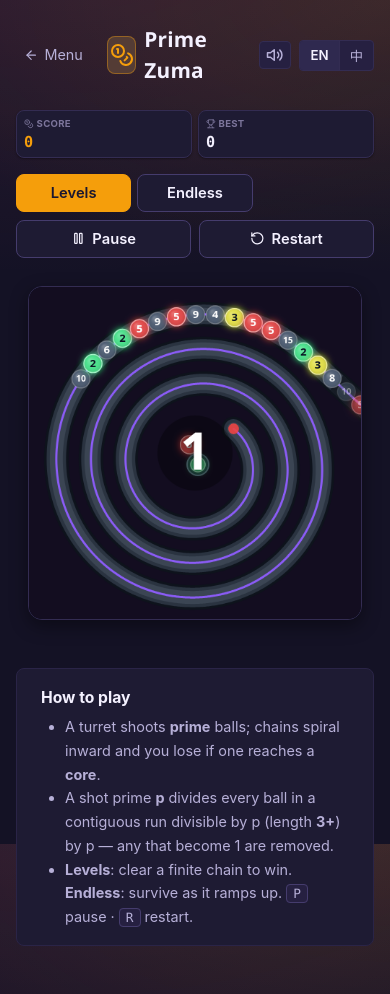
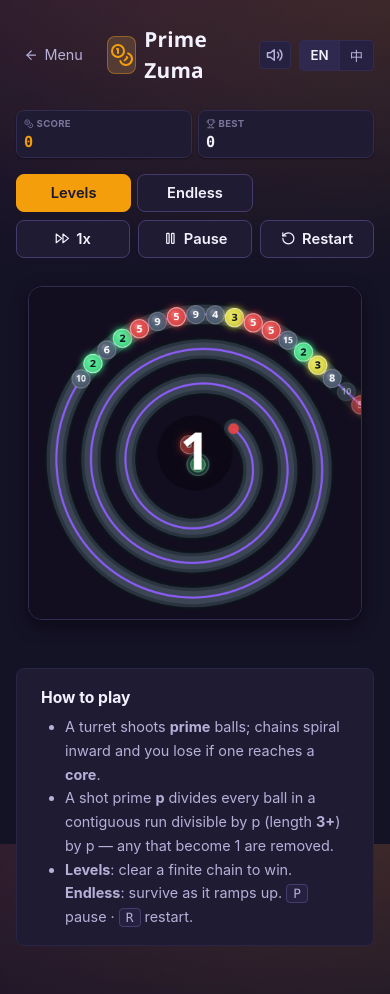
Before and after one commit to boshow88/gamebox, a plain HTML site: page games/prime-zuma.html in a window 390 px wide. Both pictures are taken after a click on the button "1-1". Drawn offline with Linux system fonts and the light colour scheme.

Commit message:
Prime Zuma: add fast-forward (1x-4x) speed button for uniform time-scaling via sub-stepping

```diff
--- a/games/prime-zuma.html
+++ b/games/prime-zuma.html
@@ -62,6 +62,10 @@
             </div>
             <span class="spacer"></span>
             <div class="control-actions">
+                <button class="btn toggle" id="ff-btn" type="button" data-i18n-title="pzSpeed" title="Speed" disabled>
+                    <span data-icon="fast-forward" aria-hidden="true"></span>
+                    <span data-role="ff-label">1x</span>
+                </button>
                 <button class="btn" id="pause-btn" type="button" disabled>
                     <span data-icon="pause" aria-hidden="true"></span>
                     <span data-role="pause-label" data-i18n="pause">Pause</span>
--- a/js/arcade.js
+++ b/js/arcade.js
@@ -259,6 +259,10 @@
             '<line x1="6" x2="18" y1="18" y2="6"/>',
         'mirror-back':
             '<line x1="6" x2="18" y1="6" y2="18"/>',
+        // lucide "fast-forward" — the speed/fast-forward toggle
+        'fast-forward':
+            '<polygon points="13 19 22 12 13 5 13 19"/>'
+            + '<polygon points="2 19 11 12 2 5 2 19"/>',
     };
 
     function icon(name, opts) {
--- a/js/games/prime-zuma.js
+++ b/js/games/prime-zuma.js
@@ -18,7 +18,7 @@
             pzName: 'Prime Zuma', pzScore: 'Score',
             pzLevelMode: 'Levels', pzEndless: 'Endless', pzEasy: 'Easy', pzNormal: 'Normal', pzHard: 'Hard',
             pzBalanced: 'Balanced', pzDiverse: 'Diverse', pzGnarly: 'Heavy', pzBlitz: 'Blitz', pzHardPrimes: 'Tricky',
-            pzPickLevel: 'Pick a level', pzClear: 'Cleared!', pzFailed: 'Failed', pzOk: 'OK', pzGameOver: 'Game Over',
+            pzPickLevel: 'Pick a level', pzClear: 'Cleared!', pzFailed: 'Failed', pzOk: 'OK', pzGameOver: 'Game Over', pzSpeed: 'Speed',
             pzHelp1Html: 'A turret shoots <strong>prime</strong> balls; chains spiral inward and you lose if one reaches a <strong>core</strong>.',
             pzHelp2Html: 'A shot prime <strong>p</strong> divides every ball in a contiguous run divisible by p (length <strong>3+</strong>) by p — any that become 1 are removed.',
             pzHelp3Html: '<strong>Levels</strong>: clear a finite chain to win. <strong>Endless</strong>: survive as it ramps up. <kbd>P</kbd> pause · <kbd>R</kbd> restart.',
@@ -27,7 +27,7 @@
             pzName: '質因數祖瑪', pzScore: '分數',
             pzLevelMode: '一般', pzEndless: '無盡', pzEasy: '簡單', pzNormal: '普通', pzHard: '困難',
             pzBalanced: '均衡', pzDiverse: '多元', pzGnarly: '難消', pzBlitz: '反應', pzHardPrimes: '刁鑽',
-            pzPickLevel: '選擇關卡', pzClear: '過關！', pzFailed: '失敗', pzOk: '確定', pzGameOver: '遊戲結束',
+            pzPickLevel: '選擇關卡', pzClear: '過關！', pzFailed: '失敗', pzOk: '確定', pzGameOver: '遊戲結束', pzSpeed: '速度',
             pzHelp1Html: '砲台發射<strong>質數</strong>球；球鏈往內盤旋,抵達<strong>核心</strong>就輸了。',
             pzHelp2Html: '射出的質數 <strong>p</strong> 會把一段可被 p 整除的連續球鏈（<strong>3 顆以上</strong>）全部除以 p,變成 1 的球消除。',
             pzHelp3Html: '<strong>一般</strong>：清光有限球鏈即過關。<strong>無盡</strong>：撐著,難度隨時間升高。<kbd>P</kbd> 暫停 · <kbd>R</kbd> 重來。',
@@ -295,6 +295,7 @@
     // lanes: [{ path:{pts,arc,len}, qs:[ {vals:[ball..], head, imp} ... ] }]  — each lane is an independent chain.
     var canvas, ctx, shell, lanes, shots, cannon, score, over, fx, frame, combo, lastElimFrame, R, CAN = { x: CX, y: CY };
     var mode = 'level', sel = { world: 1, fieldIdx: 0 }, endlessSel = { diff: 'balanced', fieldIdx: 0 }, pending = null, lastResult = null, paused = false, countdown = 0, resultView = false, gameOverAt = 0;
+    var speed = 1;   // fast-forward multiplier (1/2/3/4): how many physics ticks run per rendered frame — "time flows faster", stays stable via sub-stepping
     function makeBall(v, x, y) { return { v: v, rx: x, ry: y, pop: 0 }; }
 
     function $(id) { return document.getElementById(id); }
@@ -314,6 +315,7 @@
         }
         R.burst = field.startBurst != null ? field.startBurst : CFG.startBurst;   // fast-feed this many balls (TOTAL) at the start so there's instantly something to shoot
         countdown = CFG.startCountdown;
+        speed = 1; syncFF();   // every run starts at normal speed; the player opts into fast-forward each time
         var fb = buildField(field); CAN = fb.cannon;
         frame = 0; combo = 0; lastElimFrame = -999;
         rebuildCandidates();
@@ -419,7 +421,8 @@
     }
 
     // ---------------- main loop ----------------
-    function update() {
+    function update() { for (var s = 0; s < speed; s++) tick(); }   // fast-forward = run the fixed-dt physics `speed` times per frame (sub-stepping keeps collisions stable, unlike scaling dt)
+    function tick() {
         if (over || !lanes) return;
         frame++;
         if (!R.isLevel) updateProgression();
@@ -640,12 +643,21 @@
             var go = document.createElement('button'); go.type = 'button'; go.className = 'btn btn-primary'; go.textContent = t('play'); go.addEventListener('click', function () { AC.audio.unlock(); startEndless(); }); card.appendChild(go);
         }
     }
-    function startLevel(w, f) { sel = { world: w, fieldIdx: f }; pending = { kind: 'level', world: w, fieldIdx: f }; lastResult = null; resultView = false; paused = false; newGame(); hidePanel(); shell.start(); }
-    function startEndless() { pending = { kind: 'endless', diff: endlessSel.diff, fieldIdx: endlessSel.fieldIdx }; lastResult = null; resultView = false; paused = false; newGame(); hidePanel(); shell.start(); }
+    function startLevel(w, f) { sel = { world: w, fieldIdx: f }; pending = { kind: 'level', world: w, fieldIdx: f }; lastResult = null; resultView = false; paused = false; newGame(); hidePanel(); shell.start(); syncFF(); }
+    function startEndless() { pending = { kind: 'endless', diff: endlessSel.diff, fieldIdx: endlessSel.fieldIdx }; lastResult = null; resultView = false; paused = false; newGame(); hidePanel(); shell.start(); syncFF(); }
     function syncModeSeg() {
         var seg = $('mode-seg'); if (!seg) return;
         var bs = seg.querySelectorAll('button[data-mode]');
         for (var i = 0; i < bs.length; i++) { var on = bs[i].getAttribute('data-mode') === mode; bs[i].classList.toggle('active', on); bs[i].setAttribute('aria-checked', on ? 'true' : 'false'); }
+    }
+    function syncFF() {   // the fast-forward button: label shows the current multiplier; only usable while actively playing
+        var btn = $('ff-btn'); if (!btn) return;
+        var lbl = btn.querySelector('[data-role="ff-label"]'); if (lbl) lbl.textContent = speed + 'x';
+        btn.disabled = !(shell && shell.isPlaying());
+        btn.classList.toggle('active', speed > 1);
+    }
+    function cycleSpeed() {   // 1x → 2x → 3x → 4x → 1x
+        speed = speed >= 4 ? 1 : speed + 1; syncFF();
     }
 
     // ---------------- boot ----------------
@@ -671,15 +683,17 @@
             reset: newGame,
             restartToReady: true,
             canRestart: function () { return (shell ? shell.isPlaying() : false) || paused; },   // Restart is only usable WHILE playing (or paused) — never on the level/field select or the result screen
-            onPause: function () { paused = true; showPanel(); },
-            onResume: function () { paused = false; hidePanel(); },
-            onGameOver: function (result) { paused = false; lastResult = { win: !!(result && result.win), score: result ? result.score : score }; resultView = true; gameOverAt = Date.now(); showPanel(); },
+            onPause: function () { paused = true; syncFF(); showPanel(); },
+            onResume: function () { paused = false; syncFF(); hidePanel(); },
+            onGameOver: function (result) { paused = false; speed = 1; syncFF(); lastResult = { win: !!(result && result.win), score: result ? result.score : score }; resultView = true; gameOverAt = Date.now(); showPanel(); },
         });
 
         var seg = $('mode-seg');
         if (seg) seg.addEventListener('click', function (e) { var b = e.target.closest ? e.target.closest('button[data-mode]') : null; if (b) { AC.audio.unlock(); mode = b.getAttribute('data-mode'); persist(); syncModeSeg(); if (!shell.isPlaying()) showPanel(); } });
         syncModeSeg();
-        var rb = $('restart-btn'); if (rb) rb.addEventListener('click', function () { paused = false; setTimeout(function () { if (!shell.isPlaying()) showPanel(); }, 0); });
+        var rb = $('restart-btn'); if (rb) rb.addEventListener('click', function () { paused = false; setTimeout(function () { if (!shell.isPlaying()) showPanel(); syncFF(); }, 0); });
+        var ff = $('ff-btn'); if (ff) ff.addEventListener('click', function () { if (shell.isPlaying()) { AC.audio.unlock(); cycleSpeed(); } });
+        syncFF();
 
         AC.i18n.subscribe(function () { if (!shell.isPlaying()) { renderPanel(); shell.refreshOverlay && shell.refreshOverlay(); } });
         pending = mode === 'level' ? { kind: 'level', world: 1, fieldIdx: 0 } : { kind: 'endless', diff: endlessSel.diff, fieldIdx: endlessSel.fieldIdx };
```
